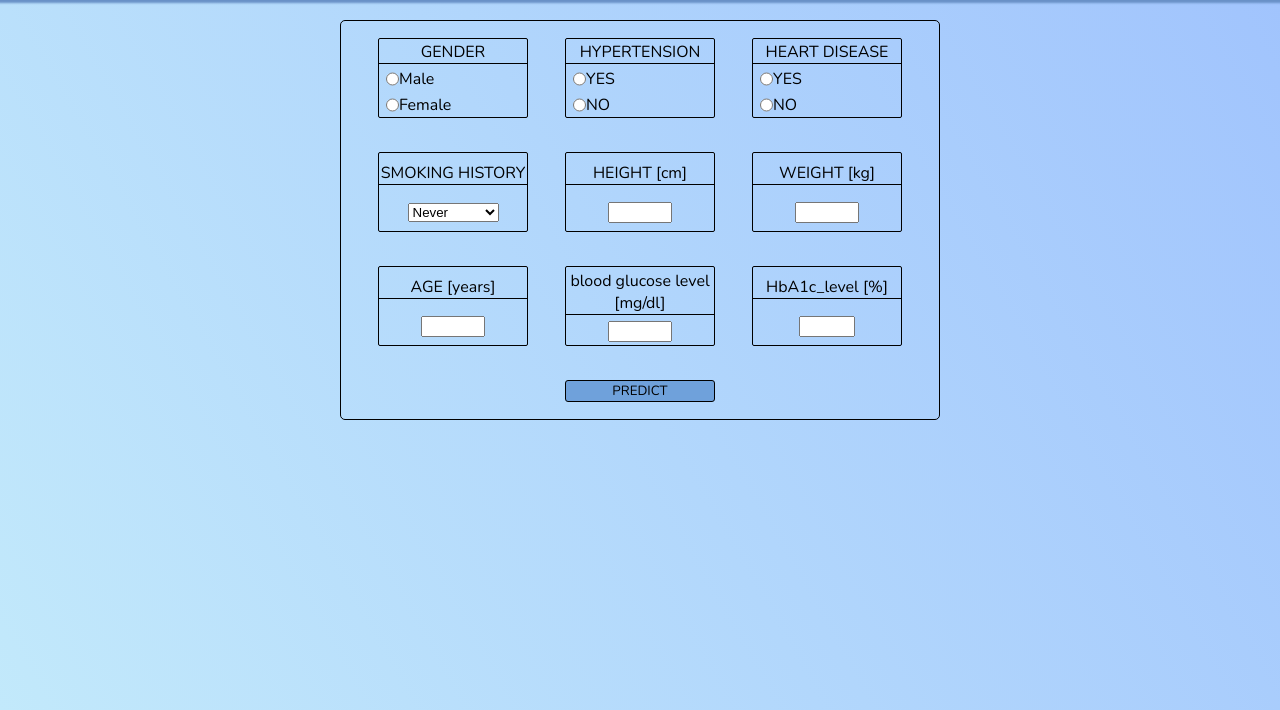
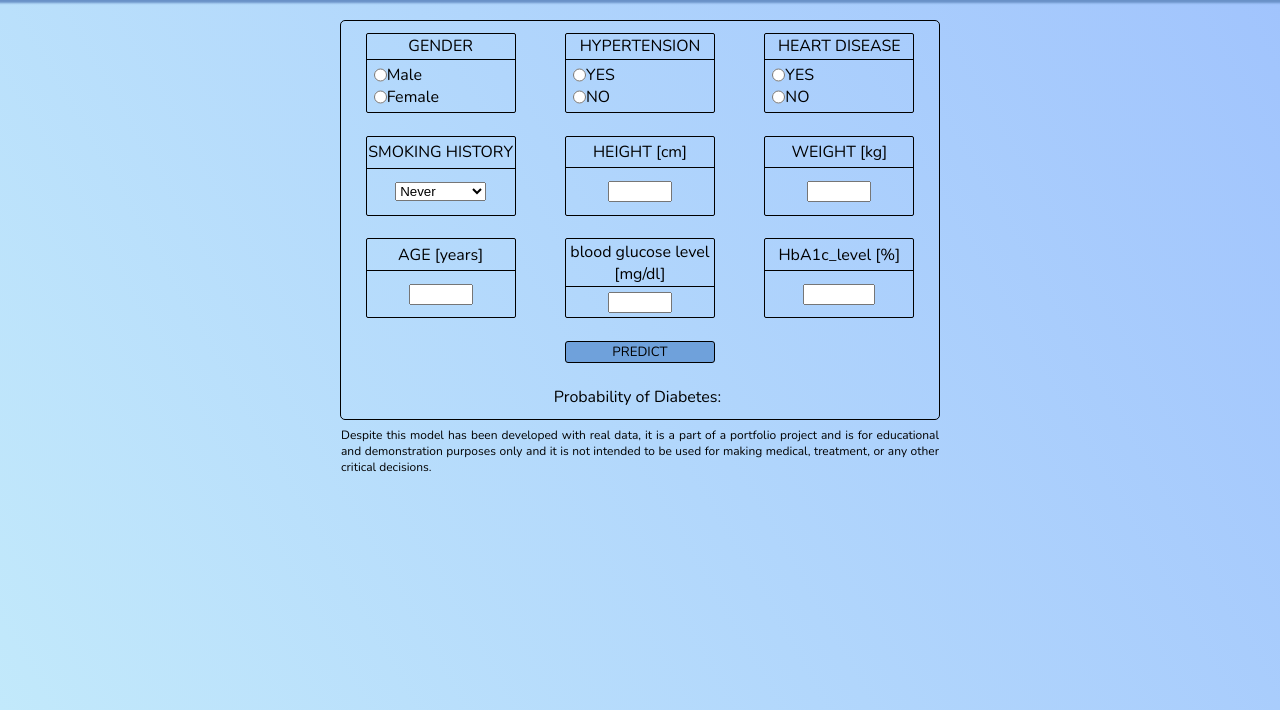
Before and after one commit to andreprovensi/diabetes_machine_learning_app, a Flask app: page / in a window 1280 px wide. Shown: the part 90-800 px from the top of the page. Run offline with Flask 3, Linux system fonts and the light colour scheme.

Commit message:
disclaimer added and ajax logic corrected

```diff
--- a/app/src/main.py
+++ b/app/src/main.py
@@ -9,21 +9,6 @@ import os
 df_diabetes = pd.read_csv('../data/diabetes_prediction_dataset.csv',nrows=2)
 
 df_columns = df_diabetes.columns.tolist()
-
-# df_columns = [
-#     'gender',
-#     'age',
-#     'hypertension',
-#     'heart_disease',
-#     'smoking_history',
-#     'bmi',
-#     'HbA1c_level',
-#     'blood_glucose_level',
-#     'diabetes'
-# ]
-
-target = 'diabetes'
-
 
 app = Flask(__name__)
 
@@ -42,25 +27,28 @@ def notebook_file():
 
 @app.route('/predict', methods=['POST'])
 def make_prediction():
-    if request.method == "POST":
-        classifier = pickle.load(open('../models/diabetes_model','rb'))
 
-        height = float(request.form.get('height'))
-        weight = float( request.form.get('weight'))
+    serialized_model = open('../models/diabetes_model','rb')
+    classifier = pickle.load(serialized_model)
 
-        bmi = weight / (height/100)**2
+    height = float(request.form.get('height'))
+    weight = float( request.form.get('weight'))
 
-        request_values_dict_for_df = {k:[request.form.get(k)] for k in request.form.to_dict()}
-        request_values_dict_for_df['bmi'] = [bmi]
+    bmi = weight / (height/100)**2
 
-        df_for_model_prediction = pd.DataFrame.from_dict(request_values_dict_for_df)
+    request_values_dict_for_df = {k:[request.form.get(k)] for k in request.form.to_dict()}
+    request_values_dict_for_df['bmi'] = [bmi]
 
-        prediction = classifier.predict_proba(df_for_model_prediction)[0][1]
-        print(prediction)
+    df_for_model_prediction = pd.DataFrame.from_dict(request_values_dict_for_df)
 
+    prediction = classifier.predict_proba(df_for_model_prediction)[0][1]
+    print(prediction)
 
-        return render_template('index.html')
+    serialized_model.close()
+
+    return jsonify({'prediction':str(round(prediction*100,1))})
+    # return render_template('index.html',prediction=prediction)
 
 
 if __name__ == '__main__':
-    app.run(debug=True)
+    app.run(debug=False)
--- a/app/src/static/css/style.css
+++ b/app/src/static/css/style.css
@@ -42,7 +42,6 @@ nav a{
     display: flex;
     align-items: center;
     justify-content: center;
-    /* box-shadow: 0 0 10px 5px #acc0e1; */
 
 
 }
@@ -60,22 +59,13 @@ a:hover{
     justify-content: center;
     height: 100%;
     width: 100%;
-    /* background: radial-gradient(circle, rgba(228,231,245,1) 0%, rgba(177,177,178,1) 48%, rgba(171,171,171,0.9921218487394958) 100%); */
-    /* background: radial-gradient(circle, #868f96 , #596164); */
-    /* background: radial-gradient(circle, #fdfcfb , #e2d1c3); */
-    /* background: linear-gradient(to top, #fdfcfb , #e2d1c3); */
-    /* background-image: linear-gradient(to bottom, #243949 0%, #517fa4 100%); */
-    background-image: linear-gradient(-120deg,#a1c4fd 0%, #c2e9fb 100%);
-
-
+    background: linear-gradient(-120deg,#a1c4fd 0%, #c2e9fb 100%);
 }
 
 iframe{
     width: 75%;
-    /* margin-left: 20px; */
     height: 100%;
     border-radius: 5px;
-    /* flex-grow: 1; */
 }
 
 .form-container{
@@ -84,13 +74,12 @@ iframe{
     max-height: 400px;
     border: 1px solid;
     border-radius: 5px;
-    /* background-color:burlywood;  */
 }
 
 form{
     display: flex;
     flex-wrap: wrap;
-    justify-content: space-evenly;
+    justify-content: space-around;
     align-items: center;
     width: 100%;
     height: 100%;
@@ -98,11 +87,9 @@ form{
 
 .feature-container{
     font-family: nunito;
-    /* background-color:  blue; */
     border: 1px solid;
     display: flex;
     flex-direction: column;
-    justify-content: space-around;;
     border-radius: 2px;
     height: 80px;
     width: 150px;
@@ -112,8 +99,17 @@ form{
     display: flex;
     border-bottom: 1px solid black;
     justify-content: center;
+    flex-direction: column;
     text-align: center;
+    flex-grow: 1;
 
+}
+
+.input-container{
+    flex-grow: 3;
+    display: flex;
+    flex-direction: column;
+    justify-content: center;
 }
 
 input, select{
@@ -123,7 +119,6 @@ input, select{
 label{
     display: flex;
     width: 100%;
-    /* background-color: brown; */
 }
 
 input[type='number'], select{
@@ -146,12 +141,29 @@ input[type='number'], select{
     font-family: nunito;
     border: 1px solid;
     border-radius: 3px;
+
 }
 
+.probability{
+    display: flex;
+    width: 80%;
+    justify-content: center;
+}
+
+#prediction-result{
+    margin-left: 5px;
+    border: 1px;
+}
+
+.disclaimer{
+    font-family: nunito;
+    font-size: 12px;
+    margin-top: 8px;
+    text-align: justify;
+}
 
 @media (max-width:400px) {
     .form-container{
-        /* background-color:  blue; */
         border: 1px solid;
         display: flex;
         flex-direction: column;
@@ -159,7 +171,6 @@ input[type='number'], select{
         border-radius: 2px;
         max-height: 1000px;
         width: 550px;
-        /* background-color: blue; */
     }
 
     .feature-container{
--- /dev/null
+++ b/app/src/static/js/prediction.js
@@ -0,0 +1,16 @@
+
+const predictionForm = document.getElementById("form-prediction");
+
+predictionForm.addEventListener('submit', async function(e) {
+    e.preventDefault()
+
+    predictionInputsfromForm = new FormData(predictionForm);
+
+    const predictionResponse = await fetch('/predict',{'method':'POST', body:predictionInputsfromForm});
+
+    const json_response = await predictionResponse.json();
+
+    const predictionProbability = json_response.prediction
+    document.getElementById("prediction-result").textContent = predictionProbability + ' %';
+
+});
--- a/app/src/templates/index.html
+++ b/app/src/templates/index.html
@@ -7,6 +7,7 @@
     <link rel="stylesheet" href="../static/css/style.css">
     <link rel="stylesheet" href="https://fonts.googleapis.com/css?family=Nunito">
     <link rel="stylesheet" href="https://cdnjs.cloudflare.com/ajax/libs/font-awesome/6.5.1/css/all.min.css" integrity="sha512-DTOQO9RWCH3ppGqcWaEA1BIZOC6xxalwEsw9c2QQeAIftl+Vegovlnee1c9QX4TctnWMn13TZye+giMm8e2LwA==" crossorigin="anonymous" referrerpolicy="no-referrer" />
+
 </head>
 <body>
     <nav>
@@ -18,13 +19,14 @@
     <div class="notebook-container">
 
             <div class="form-container">
-                <form action="/predict" method="post" >
+                <form method="post" id="form-prediction" >
 
                     <div class="feature-container feature-gender">
                         <div class="feature-name">
                             GENDER
                         </div>
 
+                        <div class="input-container">
                             <label for="male">
                                 <input type="radio" name="gender" id="male" required value="Male">
                                 Male
@@ -35,11 +37,14 @@
                                 Female
                             </label>
                         </div>
+                    </div>
 
                     <div class="feature-container feature-hypertension">
                         <div class="feature-name">
                             HYPERTENSION
                         </div>
+
+                        <div class="input-container">
 
                             <label for="hypertension-yes">
                                 <input type="radio" name="hypertension" id="hypertension-yes" required value="1">
@@ -51,11 +56,13 @@
                                 NO
                             </label>
                         </div>
+                    </div>
 
                     <div class="feature-container feature-heart-diesease">
                         <div class="feature-name">
                             HEART DISEASE
                         </div>
+                        <div class="input-container">
                             <label for="heart-diesease-yes">
                                 <input type="radio" name="heart_disease" id="heart-diesease-yes" required value="1">
                                 YES
@@ -66,11 +73,14 @@
                                 NO
                             </label>
                         </div>
+                    </div>
 
                     <div class="feature-container feature-smoking-history">
                         <div class="feature-name">
                             SMOKING HISTORY
                         </div>
+
+                        <div class="input-container">
 
                             <label for="smoking-options">
                                 <select name="smoking_history" id="smoking-options" required>
@@ -82,6 +92,8 @@
                                     <option value="">No Info</option>
                                 </select>
                             </label>
+
+                        </div>
                     </div>
 
                     <div class="feature-container feature-height">
@@ -89,9 +101,13 @@
                             HEIGHT [cm]
                         </div>
 
+                        <div class="input-container">
                             <label for="height_feature">
                                 <input type="number" name="height" id="height_feature" max="270" min='30' required>
                             </label>
+
+                        </div>
+
                     </div>
 
                     <div class="feature-container feature-weight">
@@ -99,9 +115,11 @@
                             WEIGHT [kg]
                         </div>
 
+                        <div class="input-container">
                             <label for="weight">
                                 <input type="number" name="weight" id="weight" max="250" min='30' required>
                             </label>
+                        </div>
                     </div>
 
                     <div class="feature-container feature-age">
@@ -109,9 +127,11 @@
                             AGE [years]
                         </div>
 
+                        <div class="input-container">
                             <label for="age">
                                 <input type="number" name="age" id="age" max="110" min='1' required>
                             </label>
+                        </div>
                     </div>
 
                     <div class="feature-container feature-glucose">
@@ -119,44 +139,44 @@
                             blood glucose level [mg/dl]
                         </div>
 
+                        <div class="input-container">
                             <label for="glucose">
                                 <input type="number" name="blood_glucose_level" id="glucose" max="300" min='70' list="tickmarks" required>
-
                             </label>
+                        </div>
                     </div>
 
                     <div class="feature-container feature-HbA1c_level">
                         <div class="feature-name">
                             HbA1c_level [%]
                         </div>
-
+                        <div class="input-container">
                             <label for="HbA1c">
-                            <input type="number" name="HbA1c_level" id="HbA1c" max="12" min='5' list="tickmarks" required>
+                                <input type="number" name="HbA1c_level" id="HbA1c" max="12" min='5' step="0.1" required>
                             </label>
+                        </div>
                     </div>
 
                     <div class="submit">
-                        <button type="submit">PREDICT</button>
+                        <button type="submit" id="submit-prediction">PREDICT</button>
                     </div>
 
+                    <div class="probability">
+                        <div class="prediction-label">
+                            Probability of Diabetes:
+                        </div>
+                        <div id="prediction-result">
 
+                        </div>
+                    </div>
                 </form>
+
+                <div class="disclaimer">
+                    Despite this model has been developed with real data, it is a part of a portfolio project and is for educational and demonstration purposes only and it is not intended to be used for making medical, treatment, or any other critical decisions.
                 </div>
-
-
-
-            <!-- # df_columns = [
-            #     'gender',
-            #     'age',
-            #     'hypertension',
-            #     'heart_disease',
-            #     'smoking_history',
-            #     'bmi',
-            #     'HbA1c_level',
-            #     'blood_glucose_level',
-            #     'diabetes'
-            # ] -->
             </div>
+    </div>
+    <script src="../static/js/prediction.js"></script>
 </body>
 
 </html>
--- a/app/src/templates/notebook.html
+++ b/app/src/templates/notebook.html
@@ -11,7 +11,7 @@
     <body>
         <nav>
             <!-- <a><i class="fa-brands fa-github" style="margin-right: 5px;color: rgba(33, 31, 124, 0.938);"></i>Github</a> -->
-            <a><i class="fa-brands fa-python" style="margin-right: 5px;color: rgba(33, 31, 124, 0.938);"></i>Jupyter Notebook</a>
+            <a href="/notebook-page"><i class="fa-brands fa-python" style="margin-right: 5px;color: rgba(33, 31, 124, 0.938);"></i>Jupyter Notebook</a>
             <a href="/">Diabetes Prediction</a>
         </nav>
         <i class=""></i>
```
Lines whose indentation alone changed are shown as unchanged.
